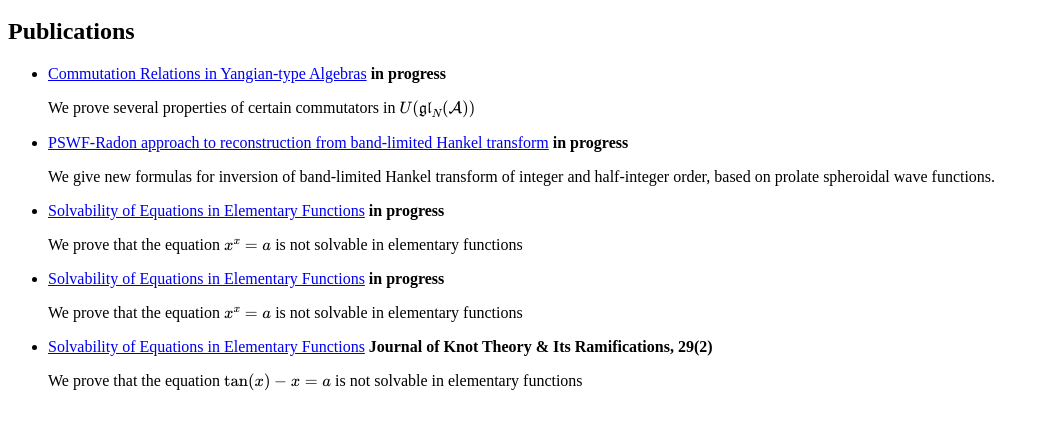
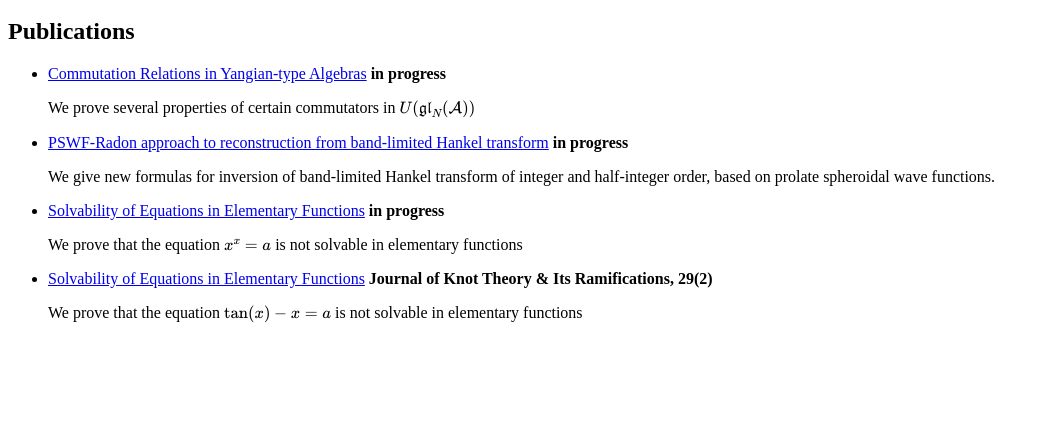
Before and after one commit to rvzaytsev/rvzaytsev.github.io, a plain HTML site: page index.html in a window 1280 px wide. Shown: the part 109-538 px from the top of the page, without its empty margins (0-1046 px from the left). Drawn offline with nearby package versions, Linux system fonts and the light colour scheme.

Commit message:
Removed redundant link

```diff
--- a/index.html
+++ b/index.html
@@ -23,10 +23,6 @@
         Solvability of Equations in Elementary Functions</a><b> in progress</b>
         <p>We prove that the equation \(x^x = a\) is not solvable in elementary functions</p>
     </li>
-    <li><a href="https://rvzaytsev.github.io/pdfs/solvability_exp.pdf">
-        Solvability of Equations in Elementary Functions</a><b> in progress</b>
-        <p>We prove that the equation \(x^x = a\) is not solvable in elementary functions</p>
-    </li>
     <li><a href="https://arxiv.org/pdf/1911.10409.pdf">
         Solvability of Equations in Elementary Functions</a><b> Journal of Knot Theory & Its Ramifications, 29(2)</b>
     <p>We prove that the equation \(\tan(x) - x = a\) is not solvable in elementary functions</p></li>
```
